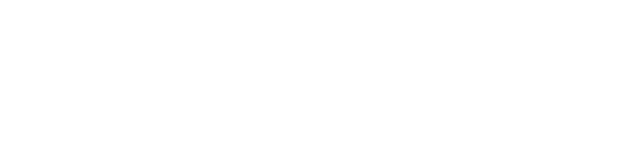
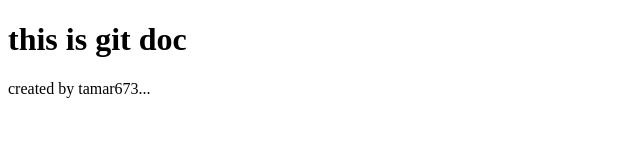
Before and after one commit to tamar673/test2, a plain HTML site: page index.html in a window 1280 px wide. Shown: the whole page, without its empty margins (0-640 px from the left). Drawn offline with Linux system fonts and the light colour scheme.

Commit message:
add some text to index.html fill

```diff
--- a/index.html
+++ b/index.html
@@ -6,6 +6,9 @@
     <title>Document</title>
 </head>
 <body>
-
+    <h1>this is git doc</h1>
+    <p>
+        created by tamar673...
+    </p>
 </body>
 </html>
```
Also changed, not shown: starter.txt.
